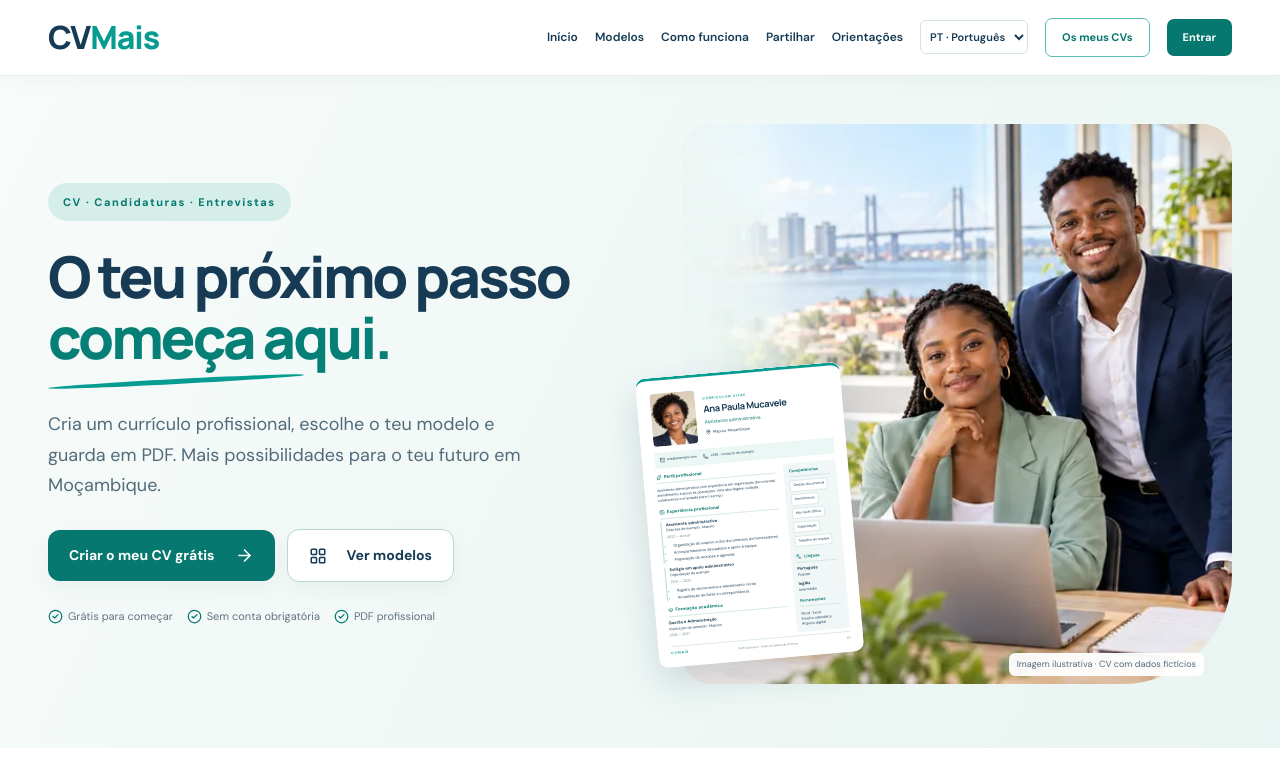
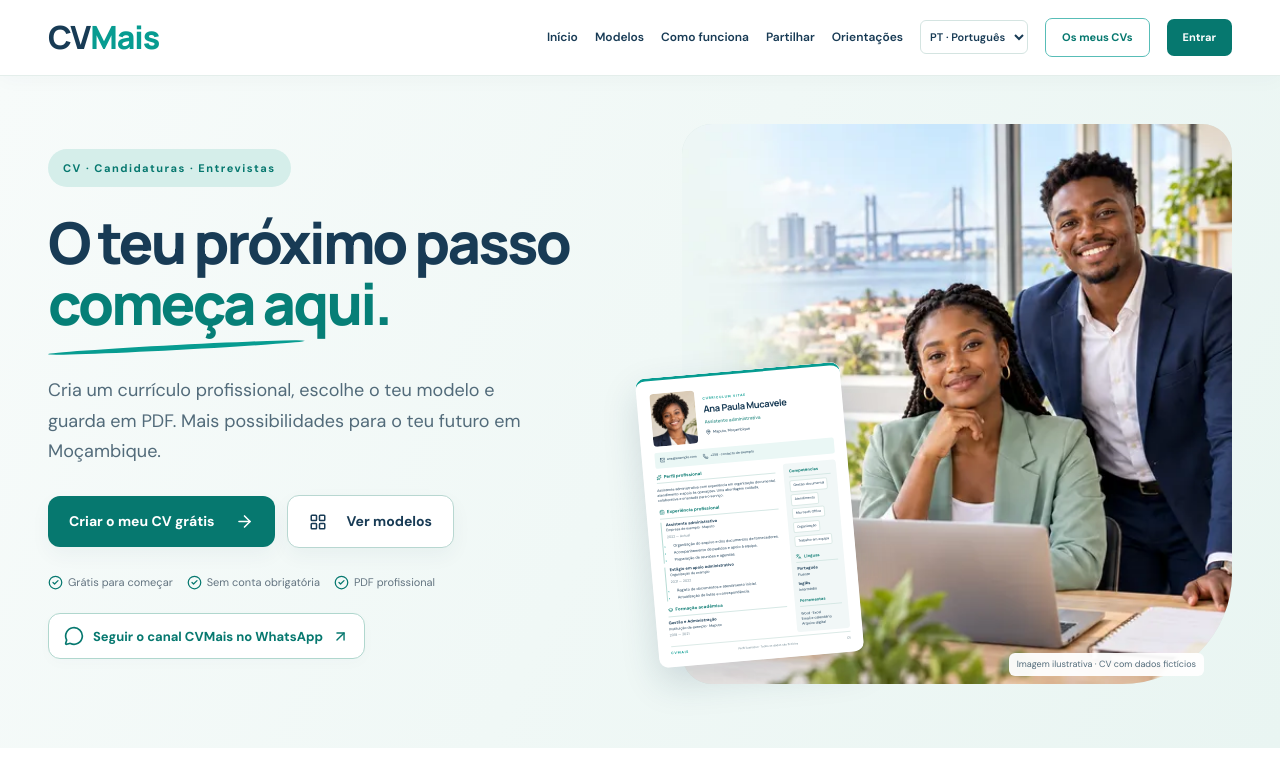
Before and after one commit to nguyenhai1080/cvmais, a Next.js app: page / in a window 1280 px wide. Shown: the top 782 px of the page. Built offline with nearby package versions, Linux system fonts and the light colour scheme; no server answers.

Commit message:
Show official WhatsApp follow action in homepage hero

```diff
--- a/src/app/brand-home.css
+++ b/src/app/brand-home.css
@@ -1,4 +1,5 @@
 /* CVMais identity v1: public homepage only. Editor and documents retain their styles. */
+.hero-channel-follow{display:inline-flex;align-items:center;gap:9px;margin-top:22px;padding:12px 15px;border:1px solid #b0d7ce;border-radius:12px;color:#06786f;background:#fff;font-size:13px;font-weight:700;line-height:1.5;max-width:100%;box-shadow:0 4px 15px #183b5505}.hero-channel-follow svg{flex:none}.hero-channel-follow:hover{background:#dcefe9;border-color:#06786f}
 .home-page{--mint:#e9f5f2;--teal-dark:#06786f;background:#fff}
 .home-page .header{border-bottom:1px solid #e4eeeb}
 .brand-hero{background:linear-gradient(115deg,#f7fbfa,#e9f5f2);position:relative;overflow:hidden;padding:48px 0 64px}
--- /dev/null
+++ b/src/components/channel-follow.tsx
@@ -0,0 +1,11 @@
+'use client';
+import {MessageCircle,ArrowUpRight} from 'lucide-react';
+import {useUILanguage} from '@/lib/ui-language';
+import {officialChannelURL,WHATSAPP_CHANNEL_URL} from '@/lib/community';
+
+export default function ChannelFollow(){
+ const {translate:ui}=useUILanguage();
+ const channel=officialChannelURL(WHATSAPP_CHANNEL_URL);
+ if(!channel)return null;
+ return <a className="hero-channel-follow" href={channel} target="_blank" rel="noopener noreferrer"><MessageCircle size={20} aria-hidden="true"/><span>{ui('Seguir o canal CVMais no WhatsApp')}</span><ArrowUpRight size={17} aria-hidden="true"/></a>;
+}
```
Also changed, not shown: src/components/home-content.tsx (+2 -1 lines).
